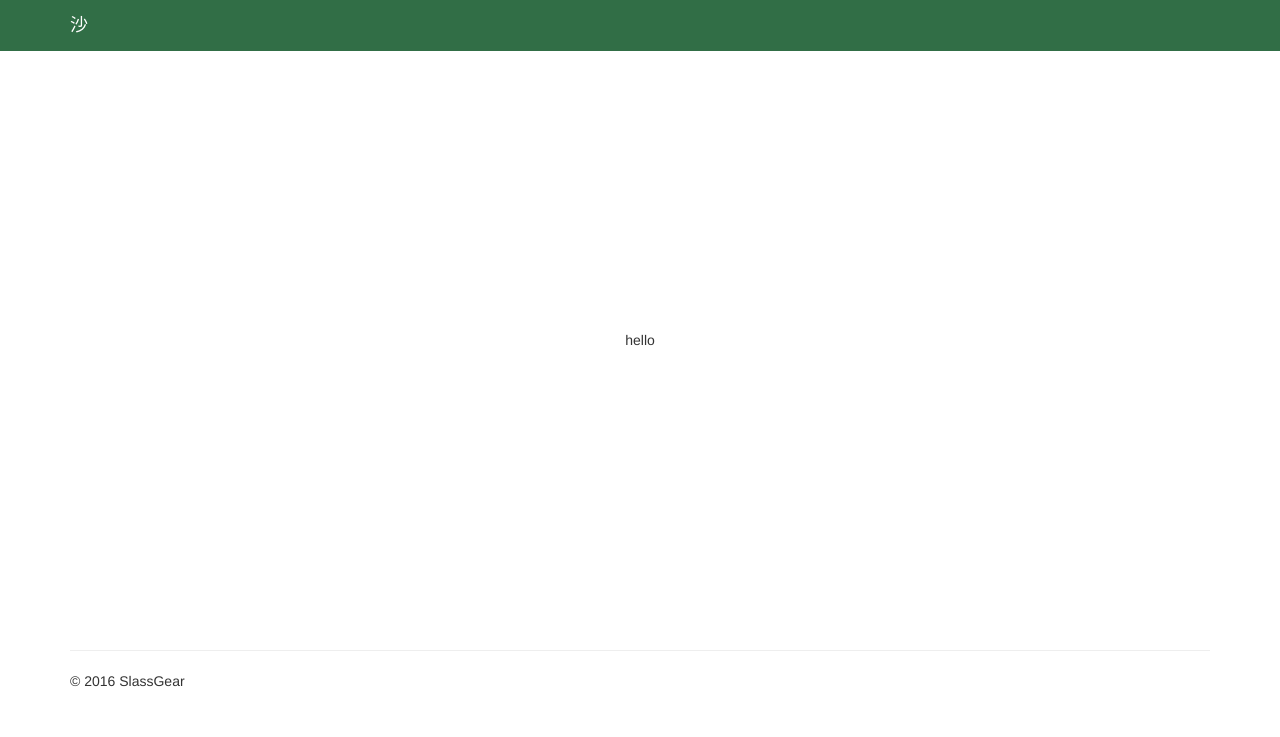
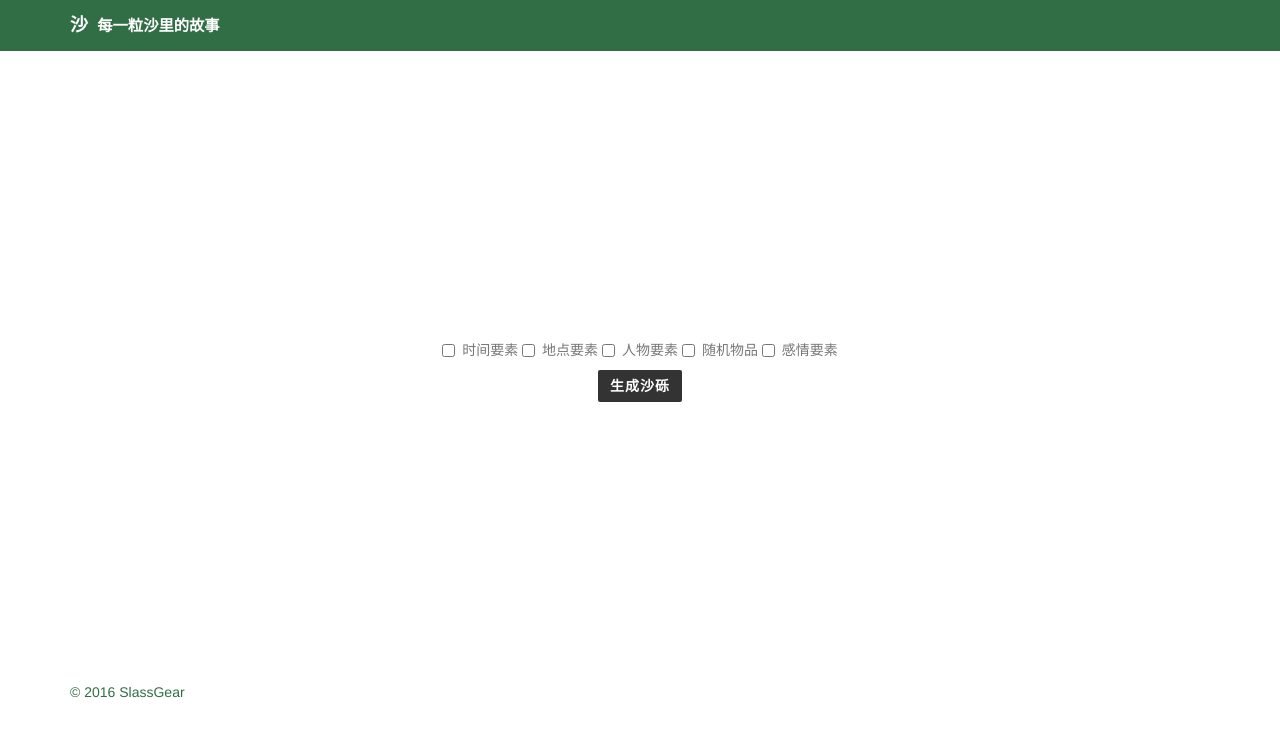
Before and after one commit to winkidney/sands, a Flask app: page /sketch in a window 1280 px wide. Shown: the top 737 px of the page. Run offline with Flask 2, Linux system fonts and the light colour scheme; style sheets or scripts are compiled from the project's sources; some libraries are stand-ins or nearby versions.

Commit message:
Update: sketch page base frame

```diff
--- /dev/null
+++ b/sands/static/css/dist/style.css
@@ -0,0 +1,50 @@
+body {
+  color: #777777; }
+
+.main {
+  margin-top: 50px; }
+
+.font-bold {
+  font-weight: bold; }
+
+.copyright {
+  color: #316E46; }
+
+.subtitle {
+  color: #777777; }
+
+.btn {
+  border: 0 none;
+  border-radius: 2px;
+  transition: all 0.5s ease 0s;
+  font-weight: 700;
+  letter-spacing: 1px; }
+
+.btn:focus, .btn:active:focus, .btn.active:focus {
+  outline: 0 none; }
+
+.btn-primary {
+  background: #333333;
+  color: #ffffff; }
+  .btn-primary:hover, .btn-primary:focus, .btn-primary:active, .btn-primary.active {
+    background: #316E46; }
+
+.open > .dropdown-toggle.btn-primary {
+  background: #316E46; }
+
+.navbar-sands {
+  background-color: #316E46; }
+
+.nav-title {
+  color: white; }
+  .nav-title:hover {
+    color: white; }
+
+.search-box {
+  min-width: 20%;
+  max-width: 50%; }
+  .search-box .check-box > label {
+    margin-right: 2em; }
+
+.search-wrapper {
+  padding: 20em 0; }
--- a/sands/static/css/src/_color.scss
+++ b/sands/static/css/src/_color.scss
@@ -1 +1,12 @@
+// common color
+$text-body: #777777;
+$text-primary: #777777;
+$text-title: #444444;
+$text-title-l: #316E46;
+
+// btn-color
+$btn-primary: rgb(51, 51, 51);
+$btn-primary-hover: #316E46;
+
+// navbar
 $navbar-bg: #316E46;
--- a/sands/static/css/src/common.scss
+++ b/sands/static/css/src/common.scss
@@ -1,3 +1,60 @@
+@import "_color";
+
+body{
+  color: $text-primary;
+}
+
 .main {
   margin-top: 50px;
 }
+.font-bold {
+  font-weight: bold;
+}
+
+// text-color
+
+.copyright{
+  color: $text-title-l;
+}
+
+.subtitle {
+  color: $text-primary;
+}
+
+// ============ bootstrap overwrite ========================
+
+// bootstrap button
+.btn {
+  border: 0 none;
+  border-radius: 2px;
+  transition: all 0.5s ease 0s;
+  font-weight: 700;
+  letter-spacing: 1px;
+}
+
+.btn {
+  &:focus,
+  &:active:focus,
+  &.active:focus, {
+    outline: 0 none;
+  }
+
+}
+
+.btn-primary {
+  background: $btn-primary;
+  color: #ffffff;
+  &:hover,
+  &:focus,
+  &:active,
+  &.active,
+  {
+    background: $btn-primary-hover;
+  }
+}
+
+.open > .dropdown-toggle.btn-primary{
+  background: $btn-primary-hover;
+}
+
+// ================== end bootstrap overwrite =================
--- a/sands/static/css/src/sketch.scss
+++ b/sands/static/css/src/sketch.scss
@@ -1,6 +1,10 @@
 .search-box {
-  width: 20%;
+  min-width: 20%;
+  max-width: 50%;
+  .check-box >label{
+    margin-right: 2em;
+  }
 }
 .search-wrapper {
-  padding: 20em;
+  padding: 20em 0;
 }
--- a/sands/templates/from_sketch/base.html
+++ b/sands/templates/from_sketch/base.html
@@ -22,7 +22,10 @@
   <nav class="navbar navbar-sands navbar-fixed-top">
     <div class="container">
       <div class="navbar-header">
-        <a class="navbar-brand nav-title" href="#">沙</a>
+        <a class="navbar-brand nav-title font-bold" href="#">
+          沙
+          <small>&nbsp;每一粒沙里的故事</small>
+        </a>
       </div>
     </div>
   </nav>
@@ -35,13 +38,13 @@
   <div class="main">
     <div class="container">
       <!-- Example row of columns -->
-      <div class="search-wrapper">
-        <div class="center center-block search-box text-center">hello</div>
-      </div>
-      <hr>
+    {% block content %}
+
+    {% endblock %}
+
     {% block footer %}
       <footer>
-        <p>&copy; 2016 SlassGear</p>
+        <p class="copyright">&copy; 2016 SlassGear</p>
       </footer>
     {% endblock %}
     </div> <!-- /container -->
--- a/sands/templates/from_sketch/index.html
+++ b/sands/templates/from_sketch/index.html
@@ -1,3 +1,27 @@
 {% extends "from_sketch/base.html" %}
-{% block jumbotron %}
+{% block content %}
+  <div class="search-wrapper">
+    <div class="center center-block search-box text-center">
+      <form action="" method="post">
+        <div class="checkbox">
+          <label>
+            <input type="checkbox" name="when"> 时间要素
+          </label>
+          <label>
+            <input type="checkbox" name="where"> 地点要素
+          </label>
+          <label>
+            <input type="checkbox" name="who"> 人物要素
+          </label>
+          <label>
+            <input type="checkbox" name="what"> 随机物品
+          </label>
+          <label>
+            <input type="checkbox" name="how"> 感情要素
+          </label>
+        </div>
+        <button type="submit" class="btn btn-primary">生成沙砾</button>
+      </form>
+    </div>
+  </div>
 {% endblock %}
```
Also changed, not shown: 1 other file.
